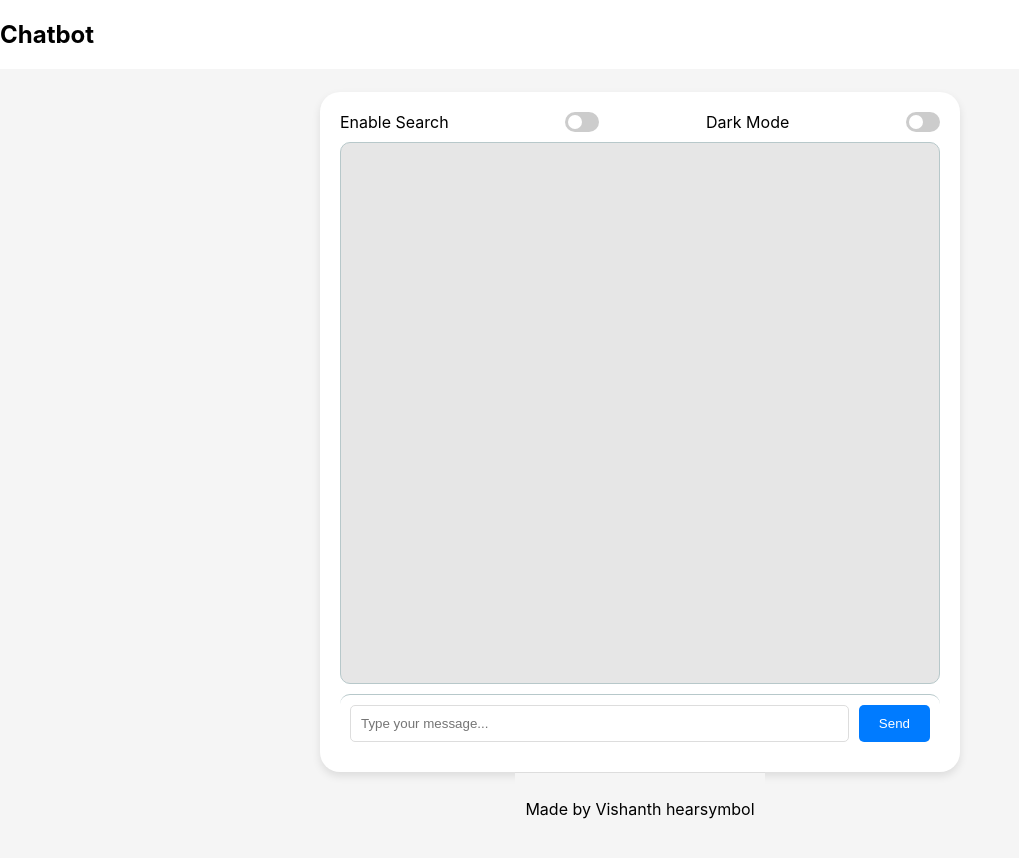
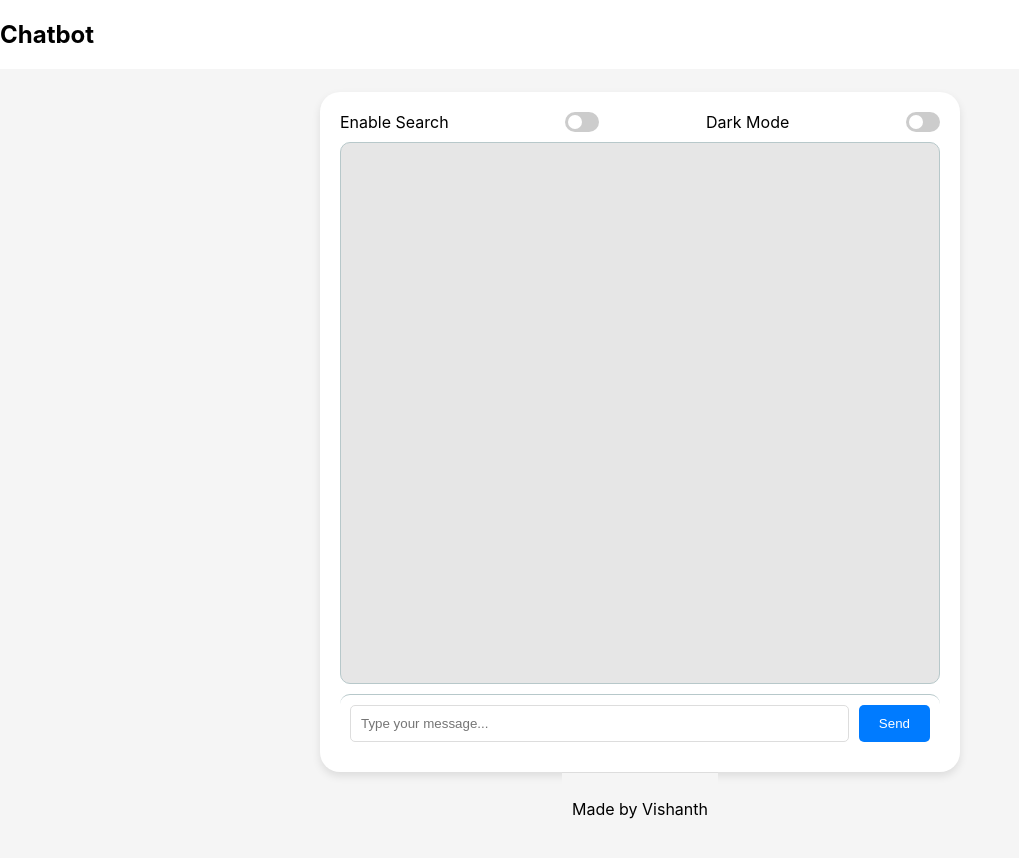
Before and after one commit to vishanth10/ChatBot, a React (Create React App) app in the folder chatgpt-frontend/: page / in a window 1280 px wide. Shown: the top 858 px of the page, without its empty margins (0-1019 px from the left). Built offline with nearby package versions, Linux system fonts and the light colour scheme.

Commit message:
small change on html

```diff
--- a/chatgpt-frontend/src/Chatbot.js
+++ b/chatgpt-frontend/src/Chatbot.js
@@ -161,7 +161,7 @@ const Chatbot = () => {
         )}
       </div>
       <footer className="footer">
-        <p>Made by Vishanth hearsymbol</p>
+        <p>Made by Vishanth </p>
       </footer>
     </div>
   );
```
